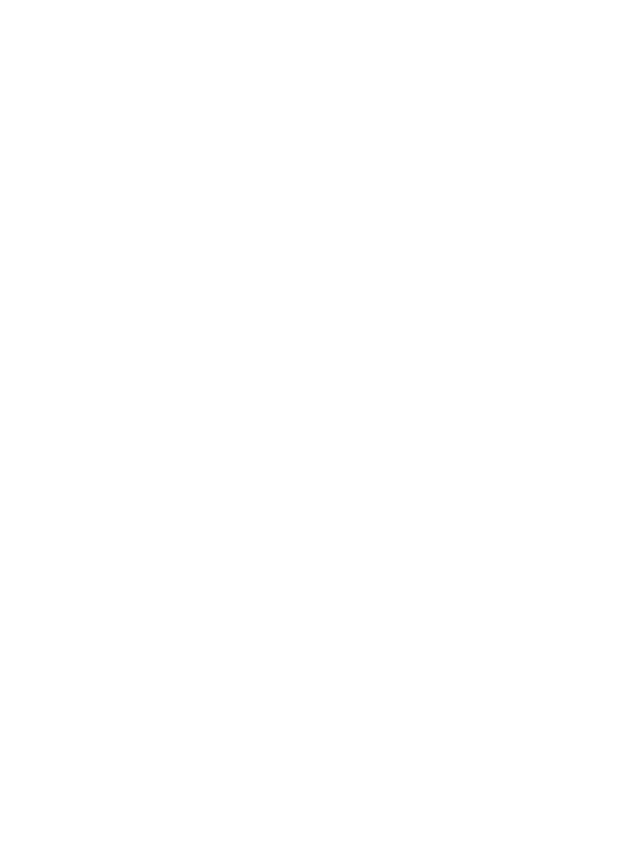
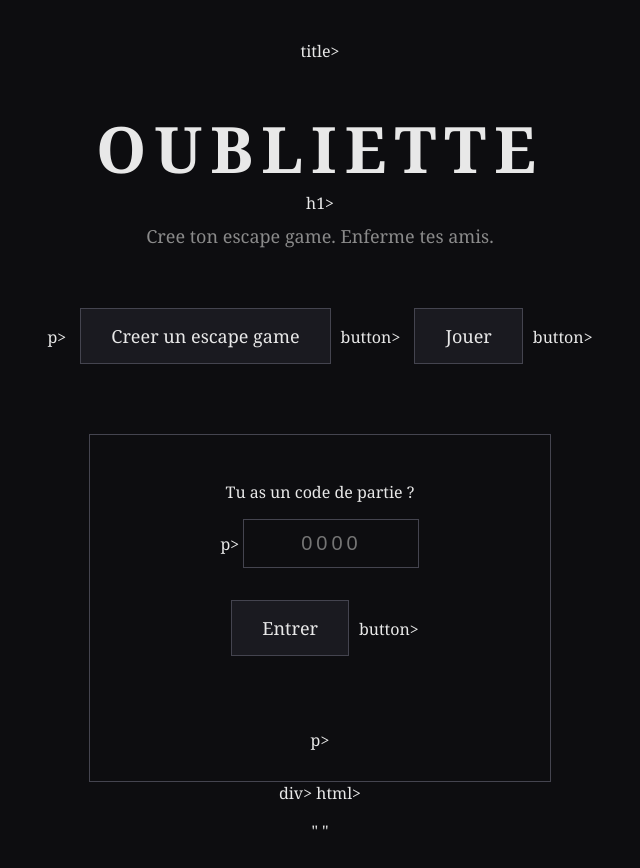
Before and after one commit to Nath140610/OUBLIETTE, a plain HTML site: page index.html in a window 1280 px wide. Shown: the whole page, without its empty margins (320-960 px from the left). Before the commit the page ends 800 px from the top, so only its background shows below. Drawn offline with Linux system fonts and the light colour scheme.

Commit message:
index finit

```diff
--- a/index.html
+++ b/index.html
@@ -1,4 +1,131 @@
 <!DOCTYPE html>
-<html lang="fr">
+<html lang=""fr">
 <head>
-    <meta charset="UTF-8">
+  <meta charset=""UTF-8">
+  <meta name="viewport" content="width=device-width, initial-scale=1.0">
+  <title>OUBLIETTE</title>title>
+
+  <style>
+    /* ----- Le style de la page ----- */
+
+    body {
+      background-color: #0d0d10;
+      color: #e8e8e8;
+      font-family: Georgia, serif;
+      margin: 0;
+      padding: 40px;
+      text-align: center;
+    }
+
+    h1 {
+      font-size: 64px;
+      letter-spacing: 8px;
+      margin-bottom: 0;
+    }
+
+    .sous-titre {
+      color: #8a8a8a;
+      font-size: 18px;
+      margin-top: 10px;
+      margin-bottom: 50px;
+    }
+
+    .bouton {
+      background-color: #1a1a20;
+      color: #e8e8e8;
+      border: 1px solid #44444f;
+      padding: 15px 30px;
+      font-size: 18px;
+      font-family: Georgia, serif;
+      cursor: pointer;
+      margin: 10px;
+    }
+
+    .bouton:hover {
+      background-color: #2a2a35;
+    }
+
+    .boite-code {
+      margin-top: 60px;
+      border: 1px solid #44444f;
+      padding: 30px;
+      max-width: 400px;
+      margin-left: auto;
+      margin-right: auto;
+    }
+
+    input {
+      background-color: #0d0d10;
+      color: #e8e8e8;
+      border: 1px solid #44444f;
+      padding: 12px;
+      font-size: 20px;
+      text-align: center;
+      width: 150px;
+      letter-spacing: 4px;
+    }
+
+    .message {
+      margin-top: 20px;
+      font-size: 18px;
+      min-height: 25px;
+    }
+  </style>
+</head>
+
+<body>
+
+  <h1>OUBLIETTE</h1>h1>
+  <p class="sous-titre">Cree ton escape game. Enferme tes amis.</p>p>
+
+  <button class="bouton" onclick="allerCreer()">Creer un escape game</button>button>
+  <button class="bouton" onclick="allerJouer()">Jouer</button>button>
+
+  <!-- La boite pour entrer un code de partie -->
+  <div class="boite-code">
+    <p>Tu as un code de partie ?</p>p>
+    <input type="text" id="champCode" maxlength="4" placeholder="0000">
+    <br><br>
+    <button class="bouton" onclick="verifierCode()">Entrer</button>button>
+    <p class="message" id="message"></p>p>
+  </div>div>
+
+  <script>
+    /* ----- Le code qui fait marcher la page ----- */
+
+    // Pour l'instant on met un faux code, juste pour tester
+    var codeSecret = "1234";
+
+    function allerCreer() {
+      alert("L'editeur n'existe pas encore. Bientot !");
+    }
+
+    function allerJouer() {
+      alert("La liste des escape games n'existe pas encore. Bientot !");
+    }
+
+    function verifierCode() {
+      // On recupere ce que le joueur a tape
+      var codeTape = document.getElementById("champCode").value;
+      var zoneMessage = document.getElementById("message");
+
+      if (codeTape === codeSecret) {
+        zoneMessage.textContent = "La porte s'ouvre...";
+        zoneMessage.style.color = "#7ec97e";
+      } else if (codeTape === "") {
+        zoneMessage.textContent = "Entre un code d'abord.";
+        zoneMessage.style.color = "#8a8a8a";
+      } else {
+        zoneMessage.textContent = "Mauvais code.";
+        zoneMessage.style.color = "#c97e7e";
+      }
+    }
+  </script>
+
+</body>
+</html>html>
+  </script></p></button></p>
+  </div></button></p></h1>
+</body>
+  </style></title>"
+</head></html>"
```
Also changed, not shown: 1 other file.
